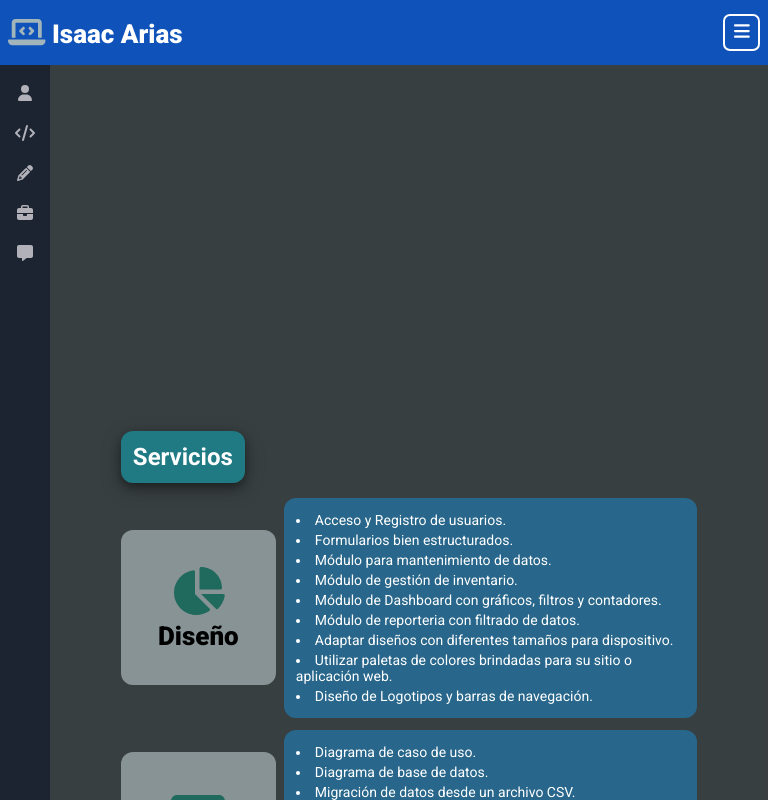
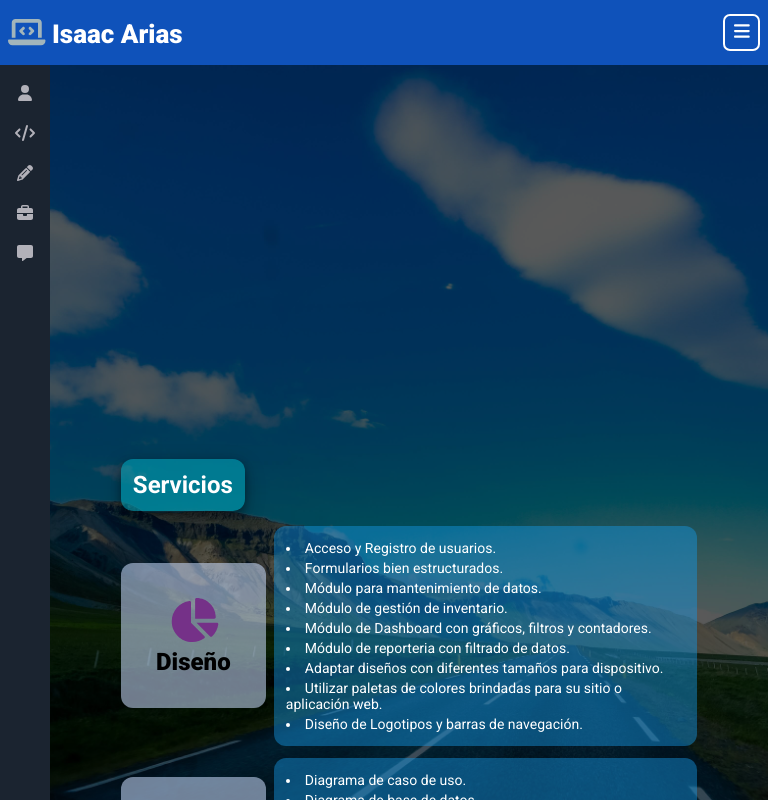
Before and after one commit to Isaac953/Portfolio_Angular, an Angular app: page /services in a window 768 px wide. Shown: the top 800 px of the page. Built offline with nearby package versions, Linux system fonts and the light colour scheme.

Commit message:
Services Component parte final: Agregar imagen de fondo del componente y ajustes menores en cards

```diff
--- a/src/app/app.component.css
+++ b/src/app/app.component.css
@@ -34,7 +34,7 @@
 }
 
 .vh-services {
-  height: 110vh;
+  height: 115vh;
 }
 
 .vh-skills {
@@ -73,15 +73,15 @@
 
   /*Start Dinamic Height main component Class*/
   .vh-home {
-    height: 105vh;
+    height: 110vh;
   }
 
   .vh-about-me {
-    height: 110vh;
+    height: 120vh;
   }
 
   .vh-services {
-    height: 160vh;
+    height: 165vh;
   }
 
   .vh-skills {
@@ -125,7 +125,7 @@
   }
 
   .vh-services {
-    height: 140vh;
+    height: 130vh;
   }
 
   .vh-skills {
--- a/src/app/components/main/main.component.css
+++ b/src/app/components/main/main.component.css
@@ -60,8 +60,7 @@
 }
 
 .bg-services {
-  background-color: #a2b5bb;
-  /* background-image: url("../../../assets/images/backgrounds/bg_services_component.jpg"); */
+  background-image: url("../../../assets/images/backgrounds/bg_services_component.jpg");
 }
 
 .bg-skills {
--- a/src/app/components/main/mcontent/myservices/myservices.component.css
+++ b/src/app/components/main/mcontent/myservices/myservices.component.css
@@ -32,8 +32,8 @@
   display: flex;
   flex-direction: column;
   border-radius: 12px;
-  min-width: 165px;
-  height: 165px;
+  min-width: 150px;
+  height: 150px;
   justify-content: center;
   align-items: center;
   background-color: var(--services-sub-color);
@@ -41,7 +41,7 @@
 }
 
 .sub__icon {
-  font-size: 50px;
+  font-size: 46px;
   color: var(--services-icon-color);
 }
 
@@ -59,7 +59,7 @@
   background-color: var(--services-list-color);
   border-radius: 12px;
   padding: 12px;
-  margin-left: 8px;
+  margin-left: 12px;
   width: 100%;
 }
 
@@ -85,13 +85,17 @@
   }
 
   .services__dev--sub {
-    min-width: 155px;
-    height: 155px;
+    min-width: 145px;
+    height: 145px;
     margin-bottom: 0px;
   }
 
   .sub__icon {
-    font-size: 48px;
+    font-size: 44px;
+  }
+
+  .sub__name {
+    font-size: 24px;
   }
 
   .services__dev--list {
@@ -119,13 +123,17 @@
   }
 
   .services__dev--sub {
-    min-width: 145px;
-    height: 145px;
+    min-width: 140px;
+    height: 140px;
     margin-bottom: 12px;
   }
 
   .sub__icon {
-    font-size: 46px;
+    font-size: 42px;
+  }
+
+  .sub__name {
+    font-size: 22px;
   }
 
   .services__dev--list {
--- a/src/styles.css
+++ b/src/styles.css
@@ -19,8 +19,8 @@
   --title-color: rgba(0, 193, 212, 0.45);
   --home-box-shadow: 0 4px 8px 0 rgba(0, 0, 0, 0.35),
     0 6px 20px 0 rgba(0, 0, 0, 0.25);
-  --services-sub-color: rgba(232, 249, 253, 0.45);
-  --services-icon-color: #206a5d;
+  --services-sub-color: rgba(205, 222, 255, 0.55);
+  --services-icon-color: #753188;
   --services-list-color: rgba(21, 151, 229, 0.45);
 }
 
```
Also changed, not shown: src/assets/images/backgrounds/bg_services_component.jpg, 1 other file (tests, documents, lock files or other folders).
